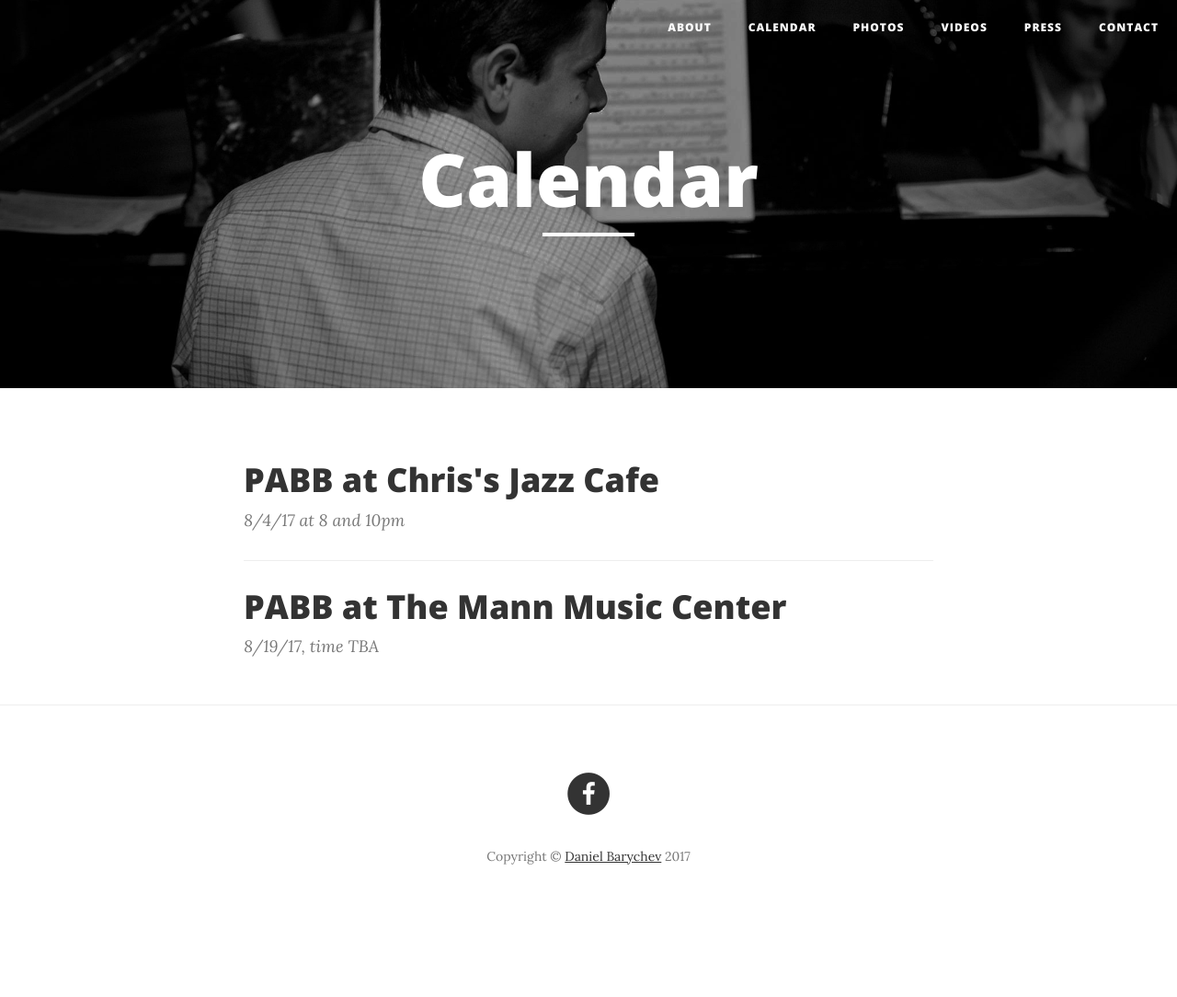
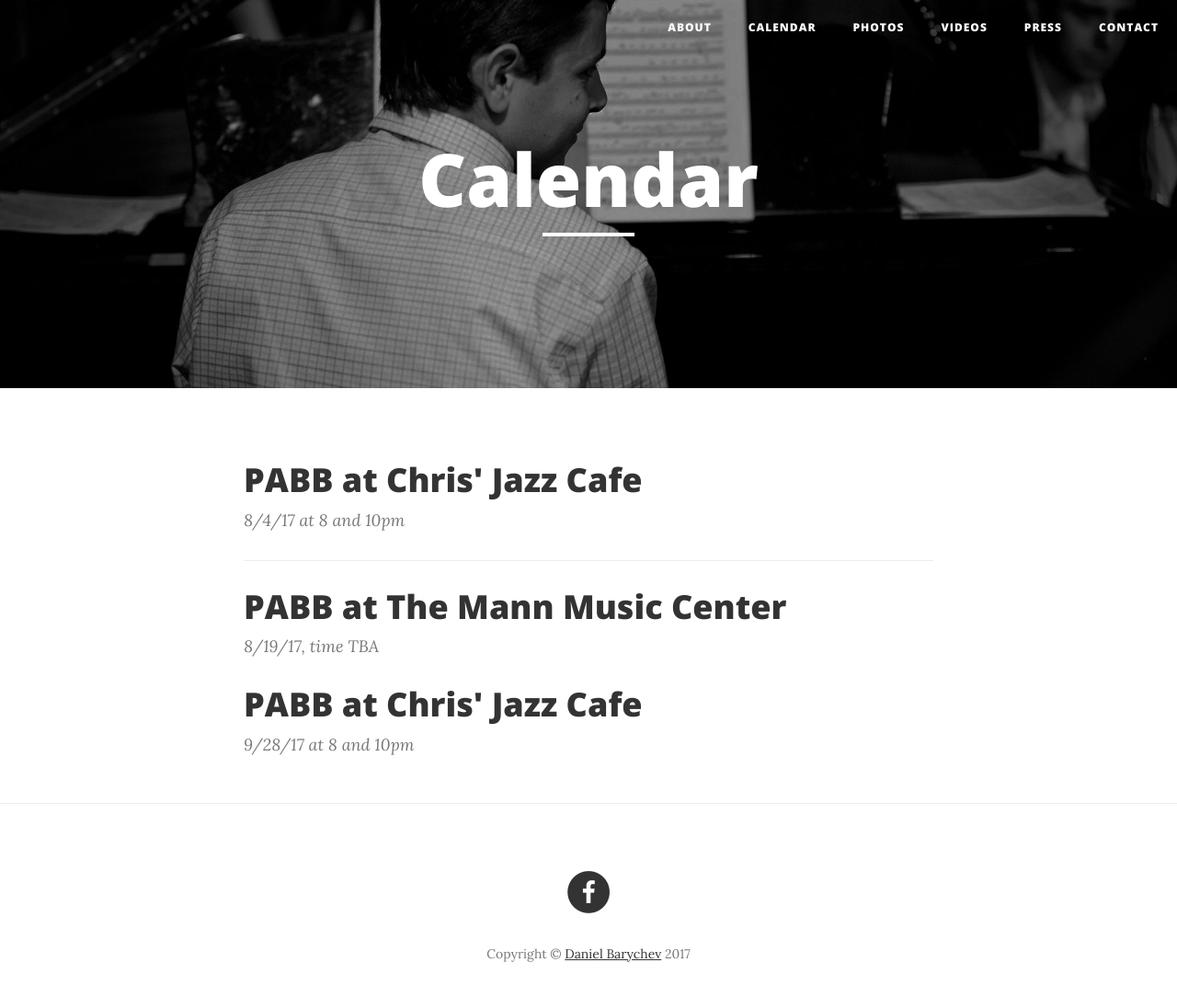
Before and after one commit to PhiladelphiaAmbassadorBigBand/PhiladelphiaAmbassadorBigBand.github.io, a website: page calendar.html in a window 1280 px wide. Shown: the whole page at 92% size. Before the commit the page ends 1007 px from the top, so only its background shows below. Drawn offline with nearby package versions, Linux system fonts and the light colour scheme.

Commit message:
Add Chris' Gig on September 28th

```diff
--- a/calendar.html
+++ b/calendar.html
@@ -107,7 +107,7 @@
                 <div class="post-preview">
                     <a href="http://www.chrisjazzcafe.com/events/18334">
                         <h2 class="post-title">
-                            PABB at Chris's Jazz Cafe
+                            PABB at Chris' Jazz Cafe
                         </h2>
                     </a>
                     <p class="post-meta">8/4/17 at 8 and 10pm</a></p>
@@ -120,6 +120,14 @@
                         </h2>
                     </a>
                     <p class="post-meta">8/19/17, time TBA</a></p>
+                </div>
+                <div class="post-preview">
+                    <a>
+                        <h2 class="post-title">
+                            PABB at Chris' Jazz Cafe
+                        </h2>
+                    </a>
+                    <p class="post-meta">9/28/17 at 8 and 10pm</a></p>
                 </div>
             </div>
         </div>
```
